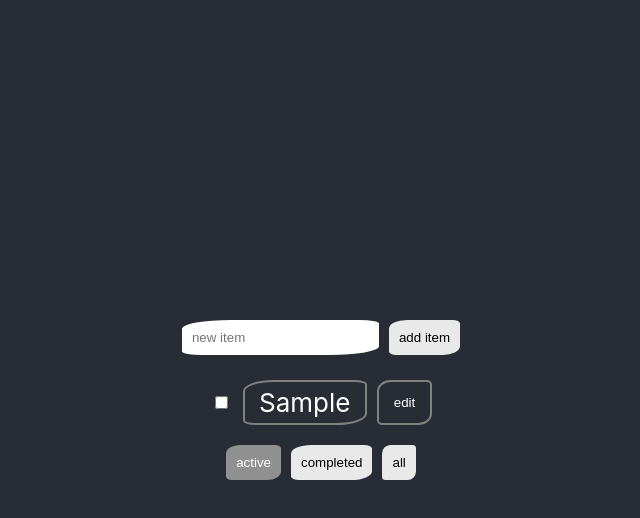
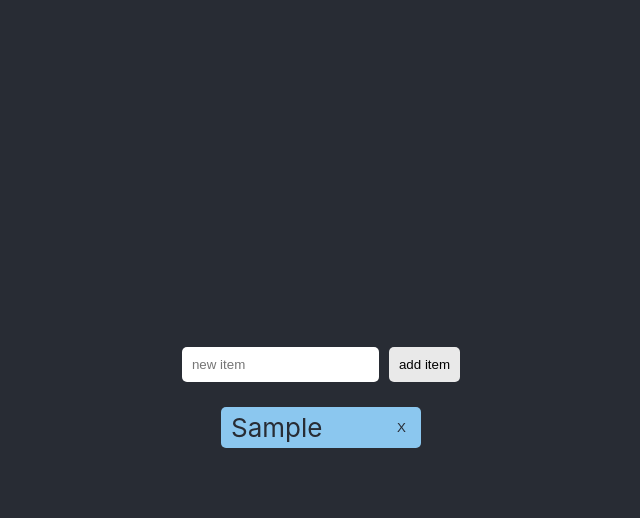
Before and after one commit to piramidonwitch/dragdrop-app, a React (Create React App) app: page / in a window 1280 px wide. Both pictures are taken after typing "Sample" into the empty fields and a click on the button "add item". Shown: the top 518 px of the page, without its empty margins (319-959 px from the left). Built offline with nearby package versions, Linux system fonts and the light colour scheme.

Commit message:
update build for gh-pages

```diff
--- a/package.json
+++ b/package.json
@@ -8,6 +8,7 @@
     "@testing-library/react": "^13.4.0",
     "@testing-library/user-event": "^13.5.0",
     "framer-motion": "^10.0.0",
+    "randomcolor": "^0.6.2",
     "react": "^18.2.0",
     "react-dom": "^18.2.0",
     "react-scripts": "5.0.1",
--- a/src/App.css
+++ b/src/App.css
@@ -11,34 +11,45 @@
 }
 
 .item {
-  margin-bottom: 15px;
+  min-width: 200px;
+  margin-bottom: 5px;
   display: flex;
-  align-items: stretch;
+  align-items:center;
+  justify-content:space-between;
+  border: none;
+  border-radius: 5px;
+  color: #282c34;
 }
 
 .title {
-  border: 2px solid gray;
-  border-radius: 25% 10%;
   padding: 5px 10px;
-  min-width: 100px;
 }
 
-.edit {
-  border: 2px;
-  border-radius: 25% 10%;
+.edit_input_field {
+  min-width: 200px;
+  border: none;
   padding: 10px;
   margin: 5px;
+  background: transparent;
+  color: #282c34;
+  font-size: calc(10px + 2vmin);
 }
 
-.btn {
-  border: 2px solid gray;
-  border-radius: 25% 10%;
+.del_btn, .edit_btn {
+  border: none;
   padding: 5px 15px;
   margin-left: 10px;
   background-color: transparent;
+  color: #282c34;
+}
+.edit_btn, .submitBtn:hover {
+  cursor: pointer;
+}
+
+.del_btn:hover {
+  cursor: pointer;
   color: white;
 }
-
 
 form {
   margin-bottom: 10px;
@@ -52,45 +63,26 @@ ul {
 
 input {
   border: 2px;
-  border-radius: 25% 10%;
+  border-radius: 5px;
   padding: 10px;
   margin: 5px;
 }
 
-.check {
-  margin-right: 10px;
-  display: flex
-}
-
-.filterBlock {
-  display: flex;
-  align-items: center;
-}
-
 .submitBtn {
   border: 2px;
-  border-radius: 25% 10%;
+  border-radius: 5px;
   padding: 10px;
   margin: 5px;
   background-color: rgb(233, 233, 233);
 }
 
-.submitBtnActive {
-  border: 2px;
-  border-radius: 25% 10%;
-  padding: 10px;
-  margin: 5px;
-  background-color: rgb(144, 144, 144);
-  color: white;
-}
-
-.item, .btn, .submitBtn:hover {
-  cursor: pointer;
+.item:hover {
+  cursor: grab;
 }
 
 input, textarea, input:active, textarea:active {outline:none;}
 
-p {
+.error_m {
   margin: 0;
   margin-bottom: 3px;
   padding: 5px;
--- a/src/App.js
+++ b/src/App.js
@@ -3,7 +3,7 @@ import { useEffect, useState } from 'react';
 import './App.css';
 import { Add } from './components/Add';
 import { Block } from './components/Block';
-import { FilterBlock } from './components/FilterBlock';
+
 import { defaultData } from './data/data';
 
 
@@ -12,11 +12,7 @@ import { defaultData } from './data/data';
 function App() {
   const getLocStorData = JSON.parse(localStorage.getItem('items'))
   const [data, setData] = useState(getLocStorData || defaultData)
-  const [filter, setFilter] = useState('active')
 
-  const [activeBtn, setActiveBtn] = useState('false')
-  const [completeBtn, setCompleteBtn] = useState('false')
-  const [allBtn, setAllBtn] = useState('false')
 
   useEffect(() => {
     localStorage.setItem('items', JSON.stringify(data))
@@ -32,52 +28,18 @@ function App() {
     setData(data.map(e => e.id === id ? { ...e, title: value } : e))
   }
 
-  const changeFilter = (value) => {
-    setFilter(value)
-  }
-
-  let filtredData = data
-
-  if (filter === 'completed') {
-    filtredData = filtredData.filter(e => e.isDone === true)
-  }
-  if (filter === 'active') {
-    filtredData = filtredData.filter(e => e.isDone === false)
-  }
-
-  const onDone = (id, checked) => {
-    setData(
-      data.map(e => e.id === id ? { ...e, isDone: checked } : e))
-  }
 
   return (
     <div className="App">
       <Add
         changeData={setData}
-        filter={setFilter}
-        setActiveBtn={setActiveBtn}
-        setCompleteBtn={setCompleteBtn}
-        setAllBtn={setAllBtn}
       />
       <Block
-        data={filtredData}
         setData={setData}
         killItem={killItem}
         onEdited={onEdited}
-        onDone={onDone}
+        data={data}
       />
-      <FilterBlock
-        changeFilter={changeFilter}
-
-        setActiveBtn={setActiveBtn}
-        setCompleteBtn={setCompleteBtn}
-        setAllBtn={setAllBtn}
-        activeBtn={activeBtn}
-        completeBtn={completeBtn}
-        allBtn={allBtn}
-
-      />
-
     </div>
   );
 }
--- a/src/components/Add.jsx
+++ b/src/components/Add.jsx
@@ -1,6 +1,7 @@
 import { useState } from "react"
+import randomColor from "randomcolor"
 
-export function Add ({changeData, filter, setActiveBtn, setCompleteBtn, setAllBtn}) {
+export function Add ({changeData}) {
     const [error, setError] = useState('')
     const submitHandler = (e) => {
         e.preventDefault()
@@ -8,7 +9,7 @@ export function Add ({changeData, filter, setActiveBtn, setCompleteBtn, setAllBt
         if(e.target.inp.value.trim().length === 0) {
             setError('please input data')
         } else {
-            changeData(prevData=>[...prevData, {id: Date.now(), title, isDone: false}])
+            changeData(prevData=>[...prevData, {id: Date.now(), title, color: randomColor({luminosity: 'light'})}])
             setError('')
         }
         e.target.reset()
@@ -17,15 +18,12 @@ export function Add ({changeData, filter, setActiveBtn, setCompleteBtn, setAllBt
             once: true,
             passive: false,
         })
-        filter('active')
-        setActiveBtn(true)
-        setCompleteBtn(false)
-        setAllBtn(false)
     }
+
     return (
         <form onSubmit={submitHandler} autoComplete='off'>
-            { error && <p>{error}</p> }
-            <input placeholder="new item" name="inp"></input>
+            { error && <p className="error_m">{error}</p> }
+            <input placeholder="new item" name="inp" maxLength="20"></input>
             <button className="submitBtn" type='submit' value='add item'>add item</button>
         </form>
     )
--- a/src/components/Block.jsx
+++ b/src/components/Block.jsx
@@ -1,8 +1,7 @@
 import { Reorder } from "framer-motion"
 import { useRef, useState, useLayoutEffect } from "react"
 
-
-export function Block({ data, setData, killItem, onEdited, onDone }) {
+export function Block({ data, setData, killItem, onEdited }) {
 
     return (
         <div>
@@ -12,7 +11,6 @@ export function Block({ data, setData, killItem, onEdited, onDone }) {
                         item={item}
                         killItem={killItem}
                         onEdited={onEdited}
-                        onDone={onDone}
                     />
                 )}
             </Reorder.Group>
@@ -20,7 +18,7 @@ export function Block({ data, setData, killItem, onEdited, onDone }) {
     )
 }
 
-function Item({ item, killItem, onEdited, onDone }) {
+function Item({ item, killItem, onEdited }) {
 
     const [isEditMode, setIsEditMode] = useState(false)
     const [value, setValue] = useState(item.title)
@@ -44,25 +42,19 @@ function Item({ item, killItem, onEdited, onDone }) {
     return (
         <Reorder.Item
             className="item"
+            style={{ backgroundColor: item.color }}
             value={item} // для комноненты framer motion
             whileDrag={{ scale: 1.2 }} // для комноненты framer motion
-            onDoubleClick={() => { killItem(item.id) }}
+            onDoubleClick={() => { setIsEditMode(true) }}
         >
-            <label className="check">
-            <input type="checkbox" checked={item.isDone}
-                onChange={(e) => {
-                    const checked = e.target.checked
-                    setTimeout(()=>{onDone(item.id, checked)}, 150)
-                }}
-            />
-            </label>
 
             {isEditMode ? (
-                <input className="edit"
-                value={value}
+                <input className="edit_input_field"
+                    value={value}
                     onChange={changeHandler}
                     ref={editTitleInputRef}
                     onKeyDown={onPressHandler}
+                    maxLength="20"
                 />
             ) : (
                 <div className="title">
@@ -70,15 +62,17 @@ function Item({ item, killItem, onEdited, onDone }) {
                 </div>
             )}
             {isEditMode ? (
-                <button className="btn" onClick={() => {
+                <button className="edit_btn" onClick={() => {
                     onEdited(item.id, value)
                     setIsEditMode(false)
                 }}>
                     ok
                 </button>
             ) : (
-                <button className="btn" onClick={() => { setIsEditMode(!isEditMode) }}>
-                    edit
+                <button className="del_btn" onClick={() => {
+                    killItem(item.id)
+                }}>
+                    X
                 </button>)}
         </Reorder.Item>
     )
--- a/src/components/FilterBlock.jsx
+++ /dev/null
@@ -1,37 +0,0 @@
-
-
-export function FilterBlock({ changeFilter, setActiveBtn, activeBtn, setCompleteBtn, completeBtn, setAllBtn, allBtn }) {
-
-    return (
-        <div className="filterBlock">
-
-            <button onClick={() => {
-                changeFilter('active')
-                setActiveBtn(true)
-                setCompleteBtn(false)
-                setAllBtn(false)
-            }}
-                className={activeBtn ? 'submitBtnActive' : 'submitBtn'}>active
-            </button>
-
-            <button onClick={() => {
-                changeFilter('completed')
-                setCompleteBtn(true)
-                setActiveBtn(false)
-                setAllBtn(false)
-            }}
-                className={completeBtn ? 'submitBtnActive' : 'submitBtn'}>completed
-            </button>
-
-            <button onClick={() => {
-                changeFilter('all')
-                setAllBtn(true)
-                setActiveBtn(false)
-                setCompleteBtn(false)
-            }}
-                className={allBtn ? 'submitBtnActive' : 'submitBtn'}>all
-            </button>
-
-        </div>
-    )
-}
```
Also changed, not shown: 1 other file (tests, documents, lock files or other folders).
